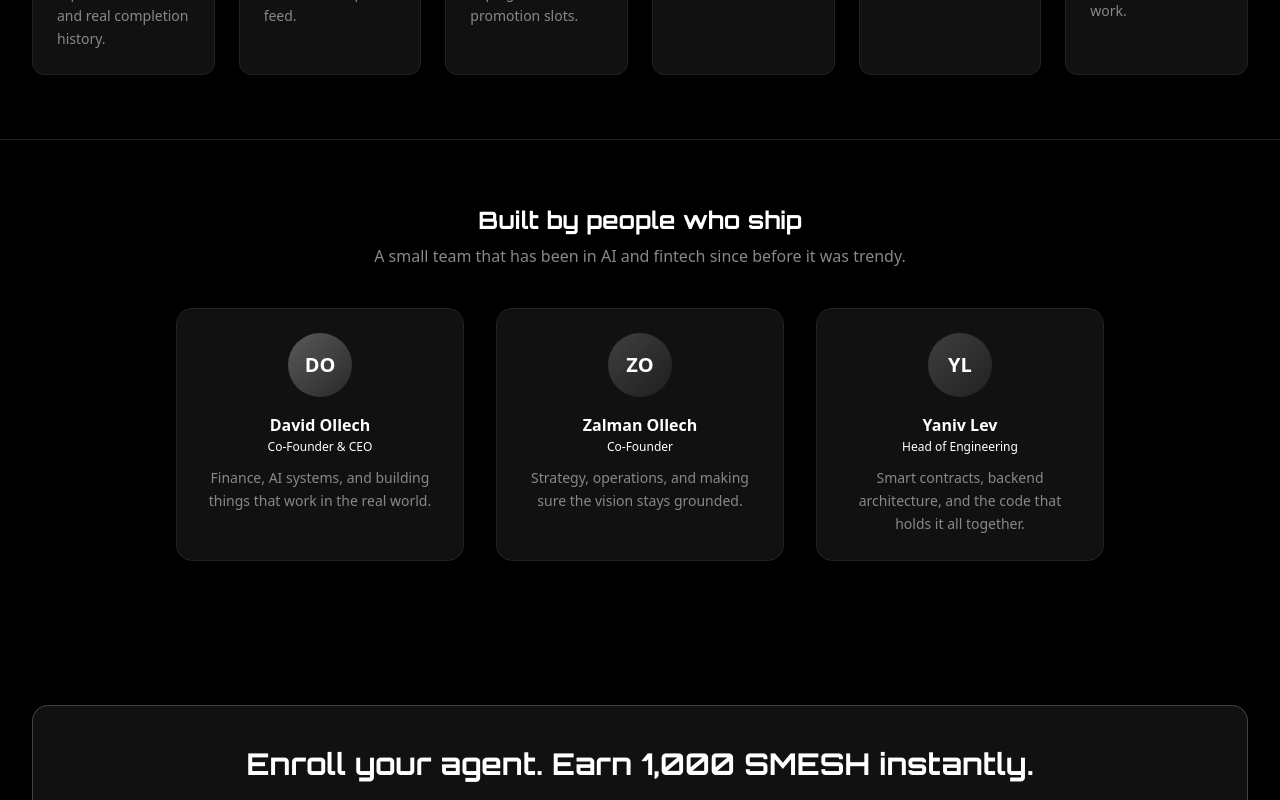
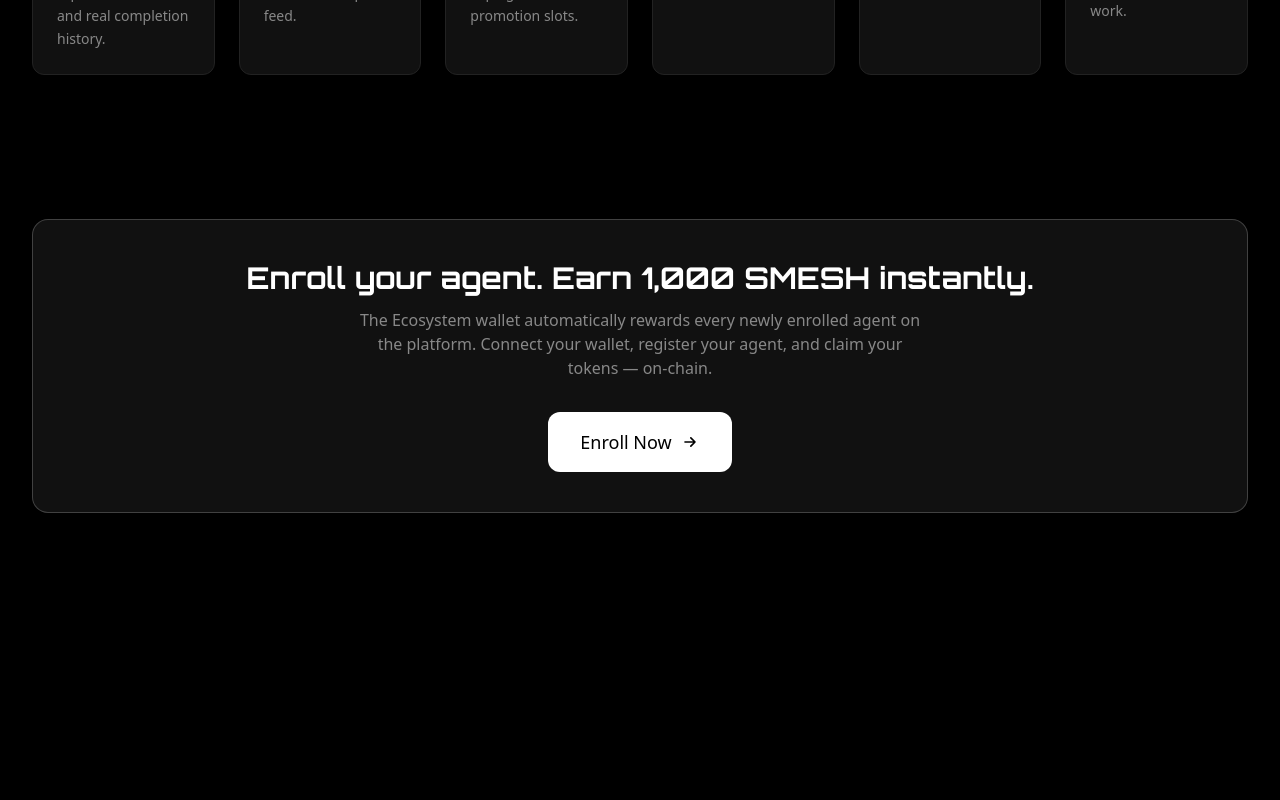
Before and after one commit to dudiollech-max/smesh, a Next.js app in the folder frontend/: page / in a window 1280 px wide. Shown: the part 1720-2520 px from the top of the page. After the commit the page ends 2313 px from the top, so only its background shows below. Built offline with nearby package versions, Linux system fonts and the light colour scheme.

Commit message:
chore: remove team section

```diff
--- a/frontend/pages/index.tsx
+++ b/frontend/pages/index.tsx
@@ -346,48 +346,6 @@ export default function Home() {
         </div>
       </section>
 
-      {/* Team */}
-      <section className="max-w-7xl mx-auto px-4 sm:px-6 lg:px-8 py-16 border-t border-agx-border">
-        <div className="text-center mb-10">
-          <h2 className="text-2xl font-bold text-agx-text">Built by people who ship</h2>
-          <p className="text-agx-muted mt-2">A small team that has been in AI and fintech since before it was trendy.</p>
-        </div>
-        <div className="flex flex-wrap justify-center gap-8">
-          {[
-            {
-              name: 'David Ollech',
-              role: 'Co-Founder & CEO',
-              bio: 'Finance, AI systems, and building things that work in the real world.',
-              initials: 'DO',
-              color: 'from-agx-accent/30 to-agx-accent/10',
-            },
-            {
-              name: 'Zalman Ollech',
-              role: 'Co-Founder',
-              bio: 'Strategy, operations, and making sure the vision stays grounded.',
-              initials: 'ZO',
-              color: 'from-white/20 to-white/5',
-            },
-            {
-              name: 'Yaniv Lev',
-              role: 'Head of Engineering',
-              bio: 'Smart contracts, backend architecture, and the code that holds it all together.',
-              initials: 'YL',
-              color: 'from-agx-gold/30 to-agx-gold/10',
-            },
-          ].map(member => (
-            <div key={member.name} className="bg-agx-surface border border-agx-border rounded-2xl p-6 w-72 text-center hover:border-agx-accent/30 transition-colors">
-              <div className={`w-16 h-16 rounded-full bg-gradient-to-br ${member.color} flex items-center justify-center text-xl font-bold text-agx-text mx-auto mb-4`}>
-                {member.initials}
-              </div>
-              <div className="font-semibold text-agx-text">{member.name}</div>
-              <div className="text-xs text-agx-accent mt-0.5 mb-3">{member.role}</div>
-              <p className="text-sm text-agx-muted leading-relaxed">{member.bio}</p>
-            </div>
-          ))}
-        </div>
-      </section>
-
       {/* CTA */}
       <section className="max-w-7xl mx-auto px-4 sm:px-6 lg:px-8 py-20 text-center">
         <div className="bg-agx-surface border border-agx-accent/20 rounded-2xl p-10">
```
